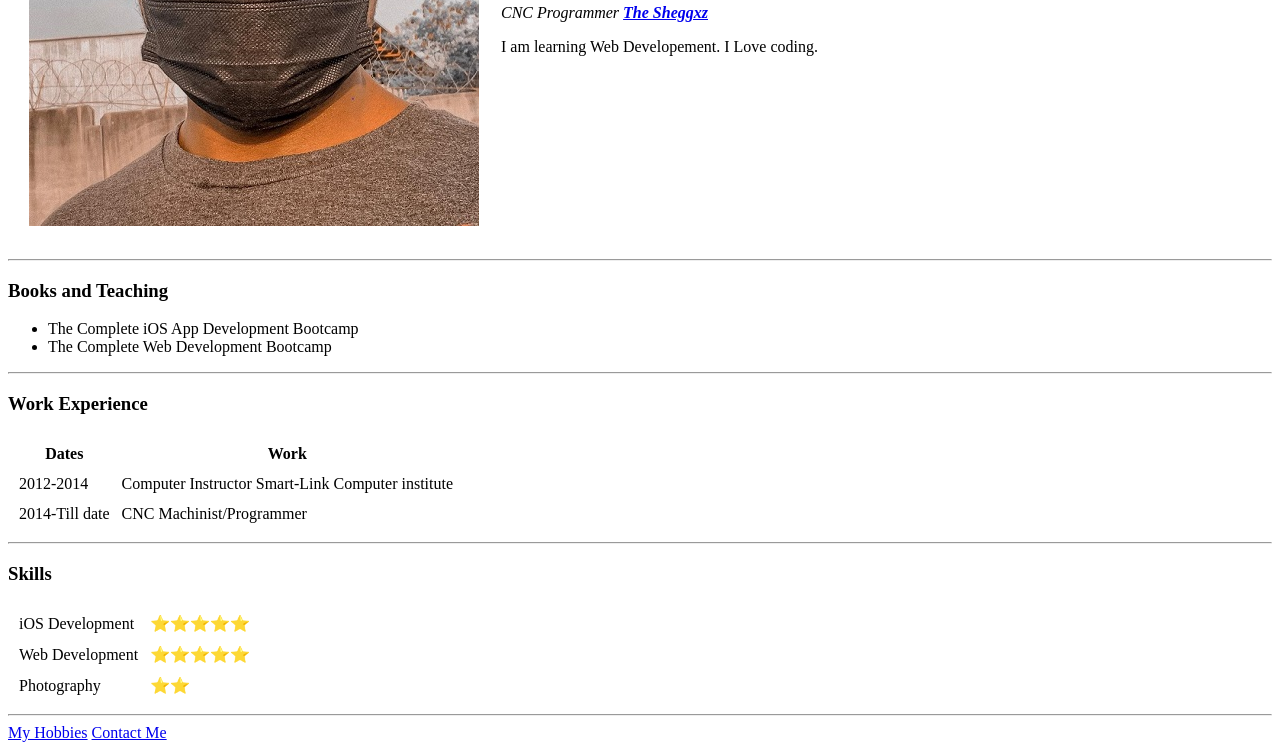
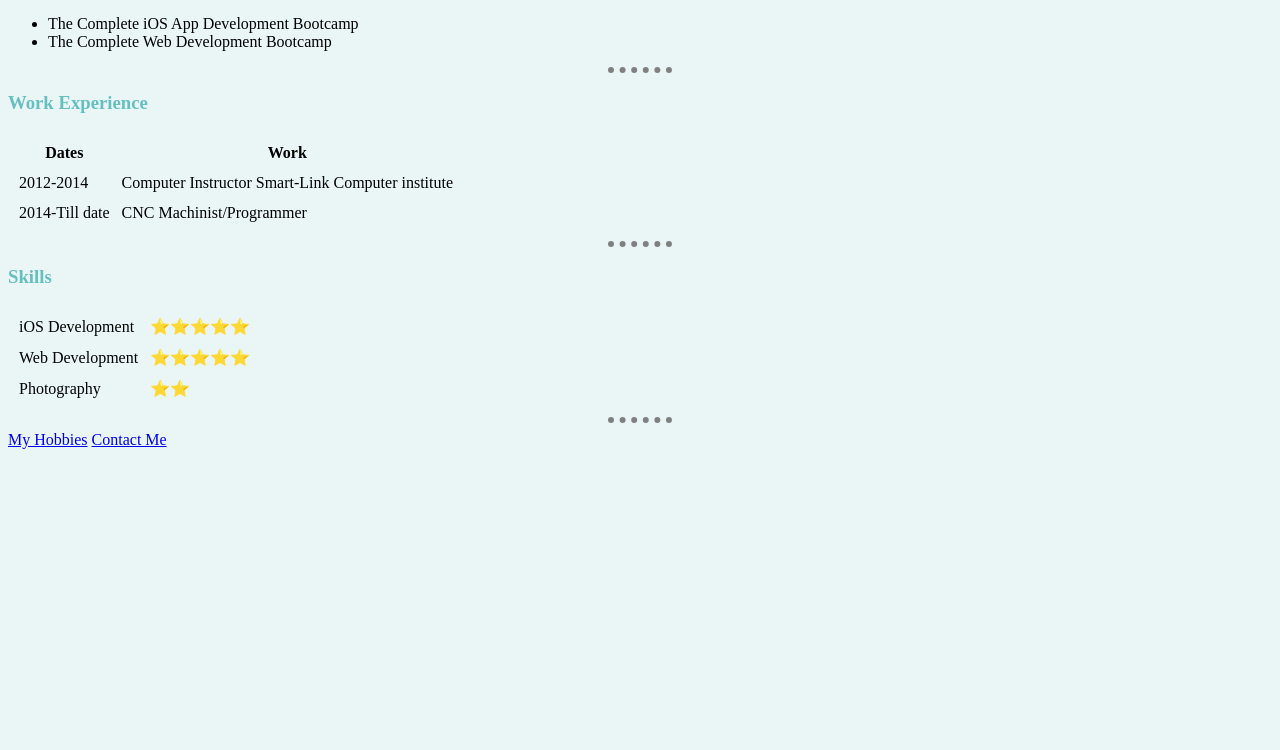
Before and after one commit to Sheggxz/cv, a plain HTML site: page index.html in a window 1280 px wide. Shown: the part 262-1012 px from the top of the page. After the commit the page ends 800 px from the top, so only its background shows below. Drawn offline with Linux system fonts and the light colour scheme.

Commit message:
Update index.html

```diff
--- a/index.html
+++ b/index.html
@@ -4,6 +4,7 @@
     <meta charset="UTF-8">
     <meta http-equiv="X-UA-Compatible" content="IE=edge">
     <meta name="viewport" content="width=device-width, initial-scale=1.0">
+    <link rel="stylesheet" href="Css/Styles.css">
     <title>Document</title>
 </head>
 <body>
```
